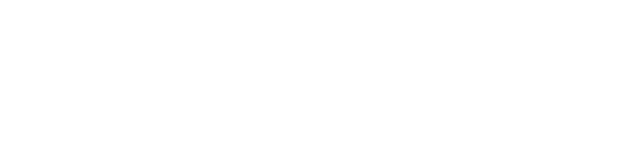
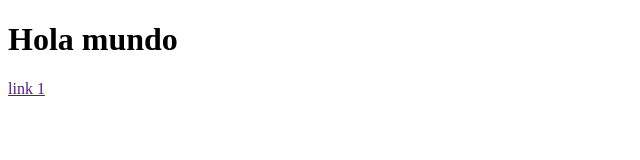
Before and after one commit to matiasgimenezagustin/practica-cecilia, a plain HTML site: page index.html in a window 1280 px wide. Shown: the whole page, without its empty margins (0-640 px from the left). Drawn offline with Linux system fonts and the light colour scheme.

Commit message:
link añadido en mi index

```diff
--- a/index.html
+++ b/index.html
@@ -9,6 +9,7 @@
 </head>
 <body>
 
-
+    <h1>Hola mundo</h1>
+    <a href="">link 1</a>
 </body>
 </html>
```
